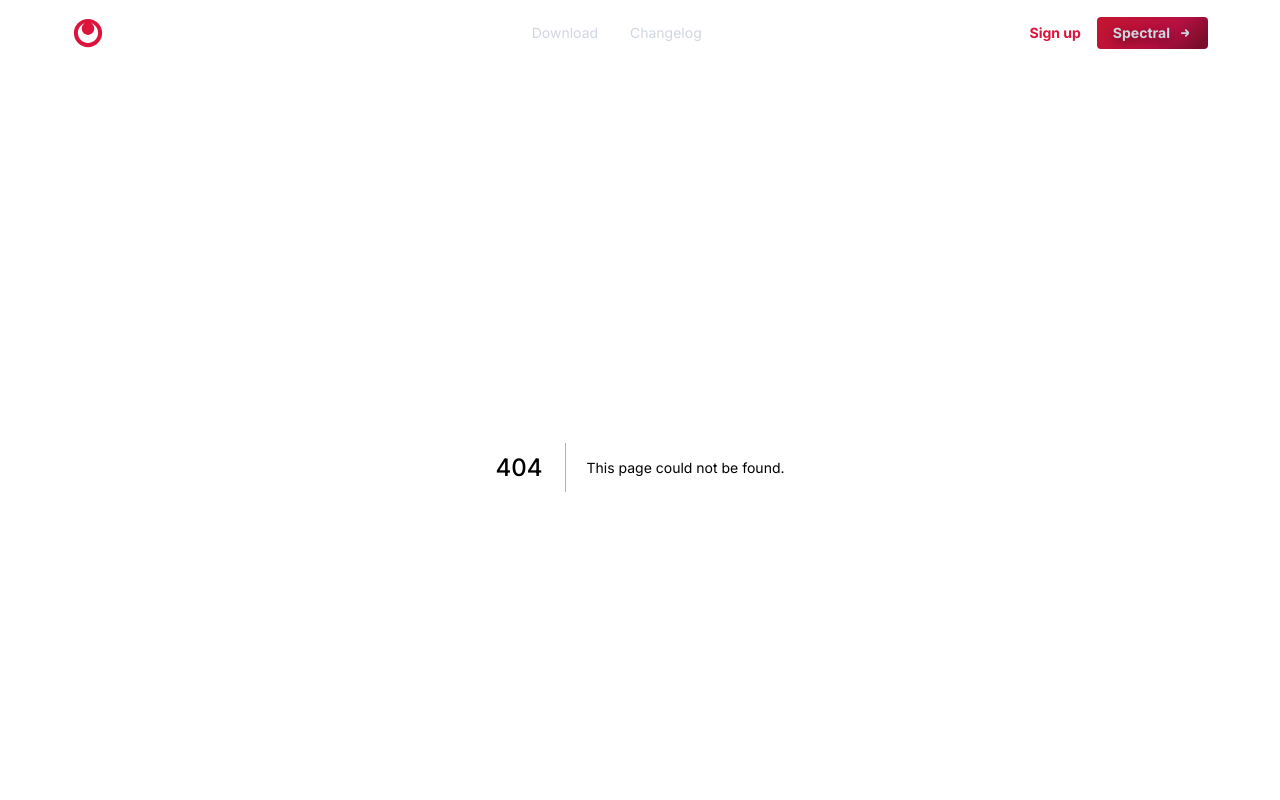
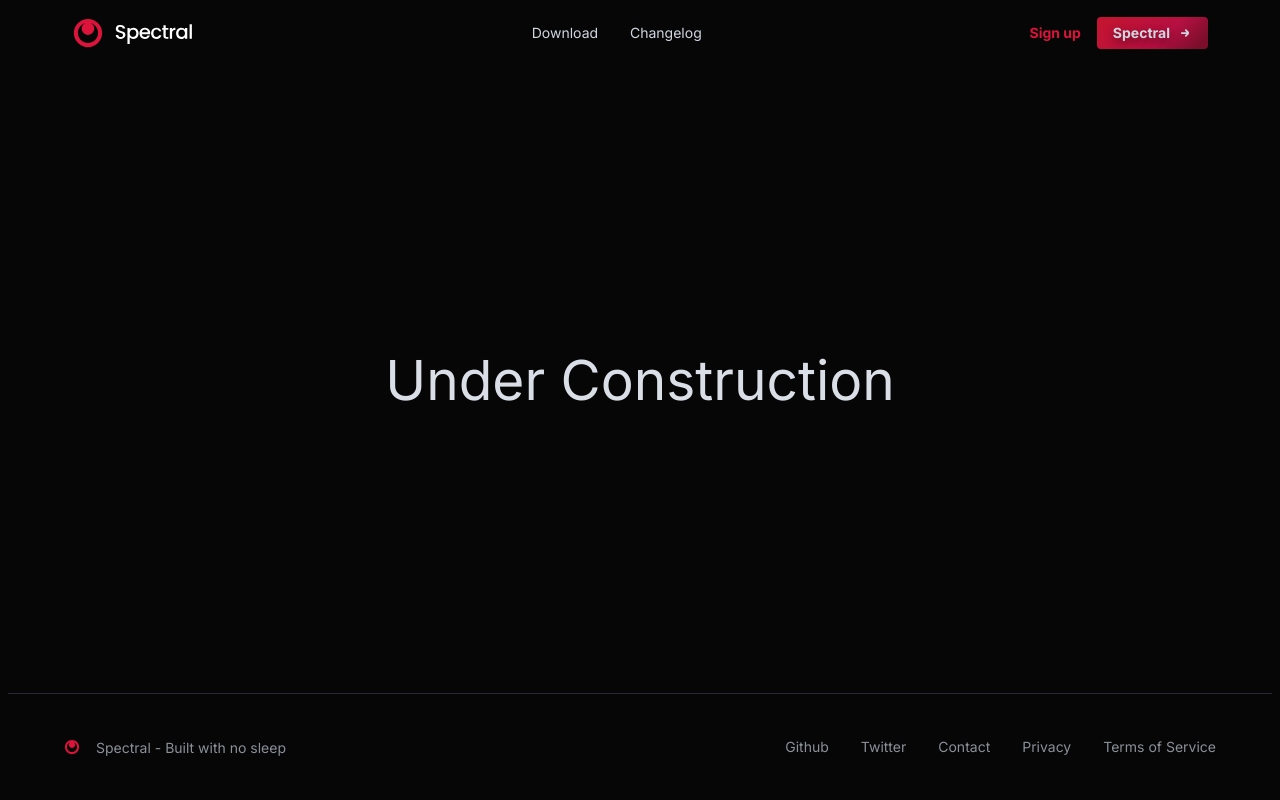
Before and after one commit to azuradara/spectral-web, a Next.js app: page /privacy in a window 1280 px wide. Before the commit this address had no page. Shown: the top 800 px of the page. Built offline with nearby package versions, Linux system fonts and the light colour scheme.

Commit message:
policy & terms filler

```diff
--- /dev/null
+++ b/pages/privacy.js
@@ -0,0 +1,9 @@
+export default function Privacy() {
+  return (
+    <div className="contentContainer">
+      <h1 style={{ fontSize: '55px', textAlign: 'center' }}>
+        Under Construction
+      </h1>
+    </div>
+  );
+}
```
Also changed, not shown: pages/terms.js (added, +9 -0 lines).
